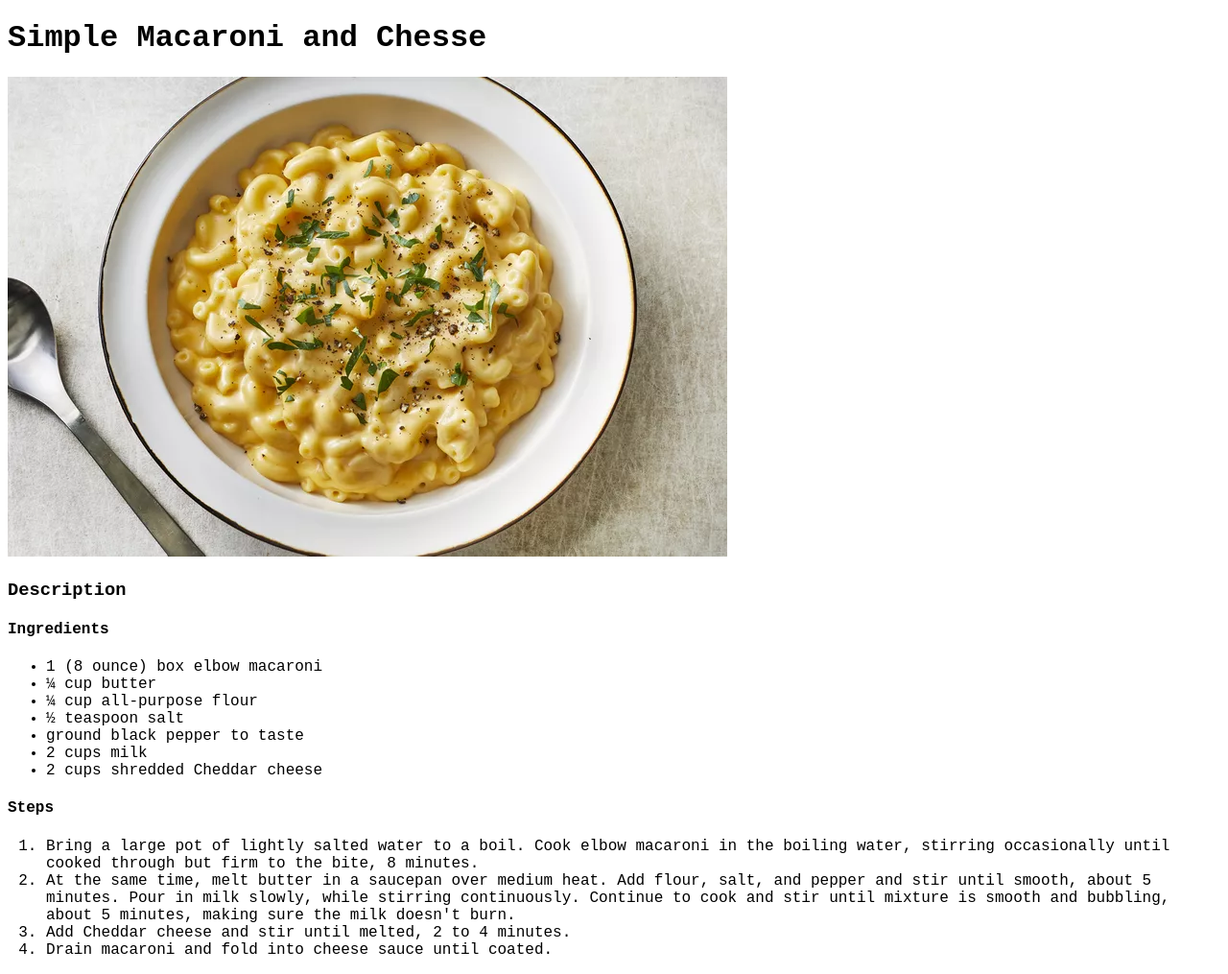
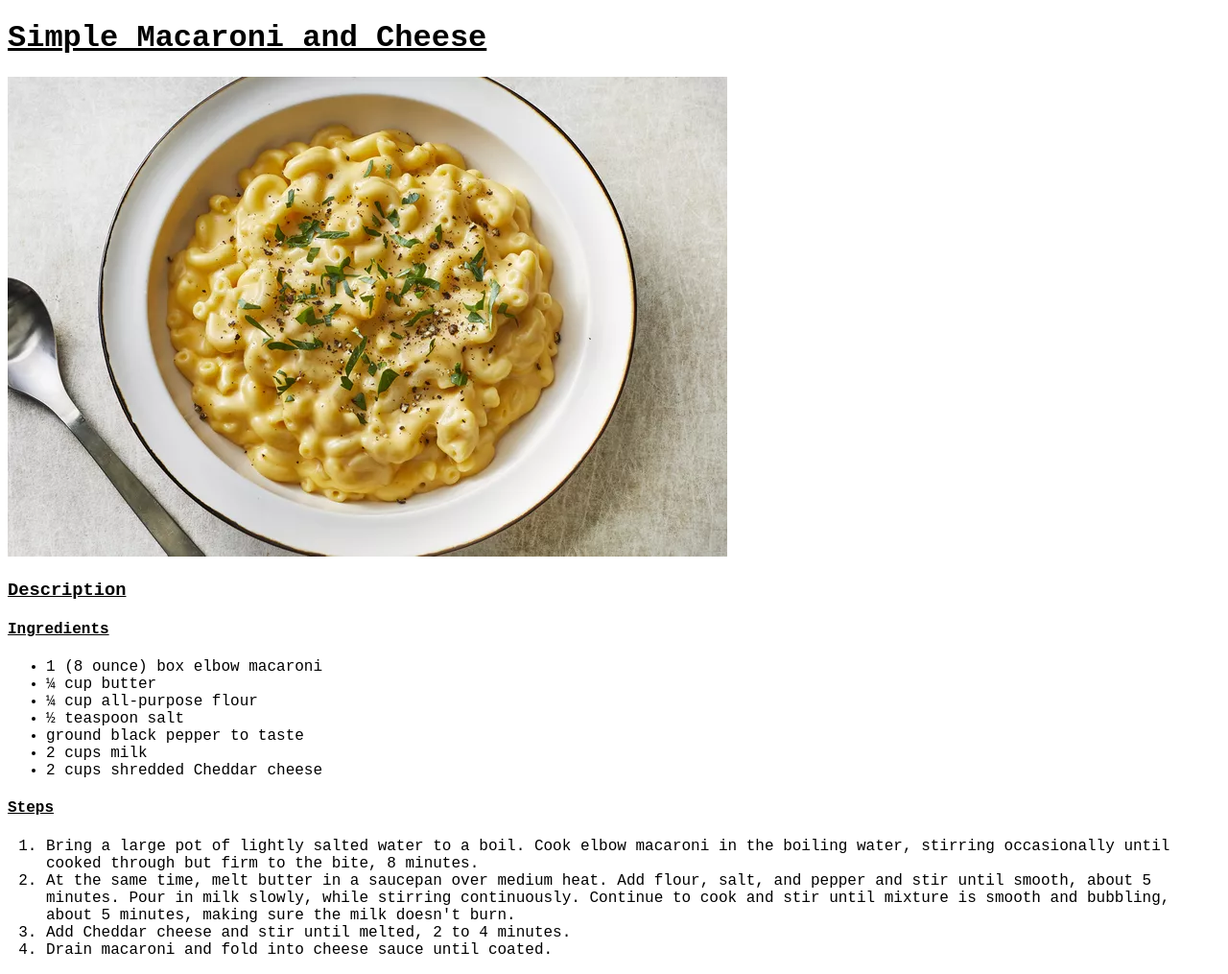
Before and after one commit to nadunvindy/Odin-Recipes, a plain HTML site: page recipes/simple-macaroni-and-cheese.html in a window 1280 px wide. Shown: the whole page at 96% size. Drawn offline with Linux system fonts and the light colour scheme.

Commit message:
Underline all headers

```diff
--- a/recipes/simple-macaroni-and-cheese.html
+++ b/recipes/simple-macaroni-and-cheese.html
@@ -8,13 +8,13 @@
     <title>Simple Macaroni And Cheese</title>
 </head>
 <body>
-    <h1>Simple Macaroni and Chesse</h1>
+    <h1 class="Headers">Simple Macaroni and Cheese</h1>
 
     <img src="../Images/238691-Simple-Macaroni-And-Cheese-mfs_008-7a50b284b67140919a0984093cb4611b.webp">
 
-    <h3>Description</h3>
+    <h3 class="Headers">Description</h3>
 
-    <h4>Ingredients</h4>
+    <h4 class="Headers">Ingredients</h4>
 
     <ul>
         <li>1 (8 ounce) box elbow macaroni</li>
@@ -26,7 +26,7 @@
         <li>2 cups shredded Cheddar cheese</li>
     </ul>
 
-    <h4>Steps</h4>
+    <h4 class="Headers">Steps</h4>
 
     <ol>
         <li>Bring a large pot of lightly salted water to a boil. Cook elbow macaroni in the boiling water, stirring occasionally until cooked through but firm to the bite, 8 minutes.</li>
--- a/recipes/styles.css
+++ b/recipes/styles.css
@@ -2,3 +2,7 @@
     color: black;
     font-family: 'Courier New', Courier, monospace;
 }
+
+.Headers{
+    text-decoration: underline;
+}
```
Also changed, not shown: recipes/edible-cookie-dough.html (+2 -2 lines).
